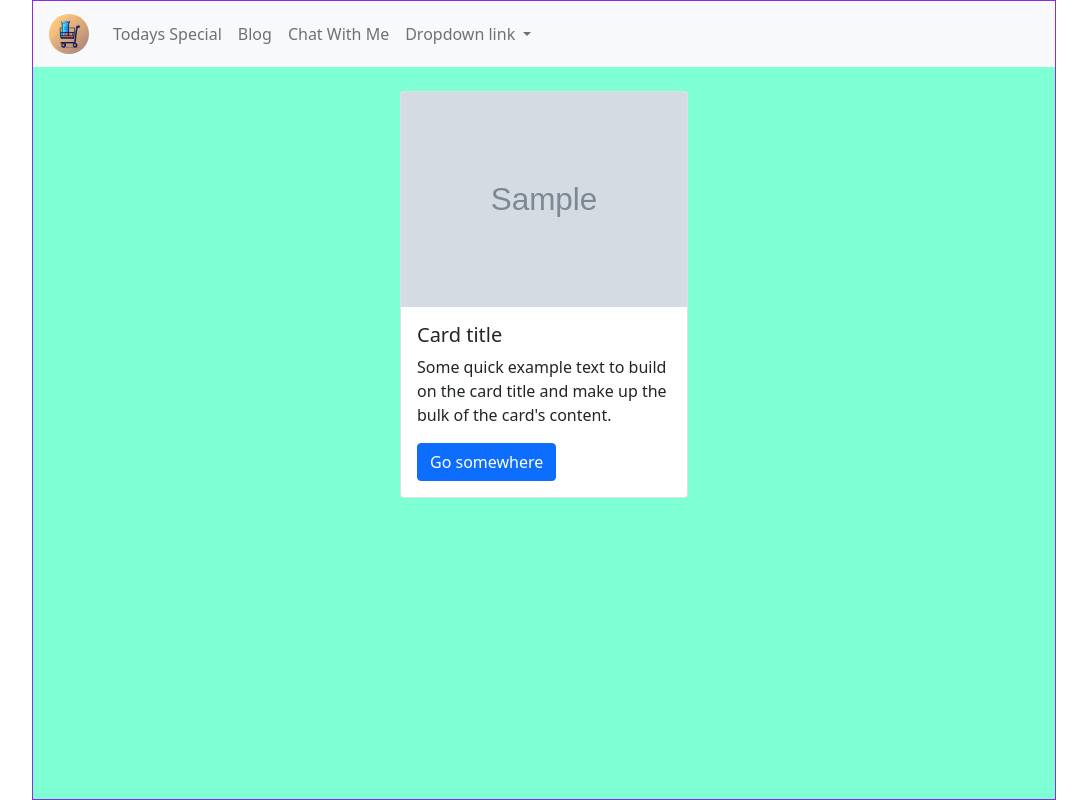
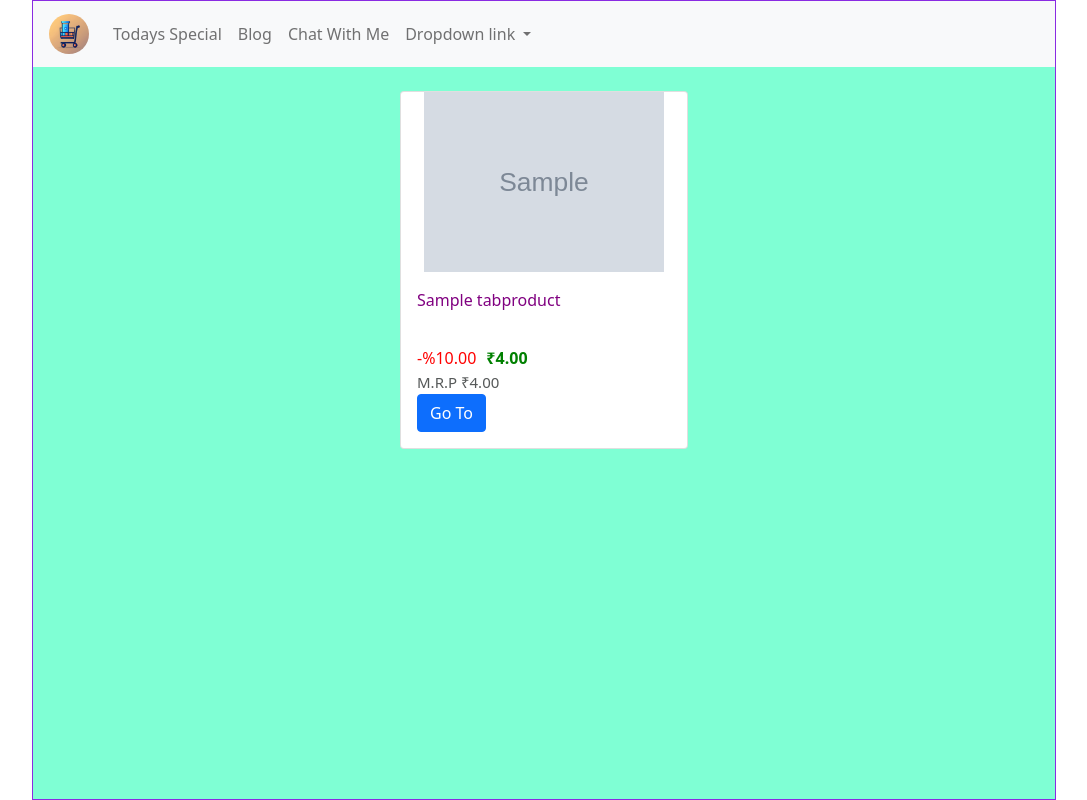
Before and after one commit to Antony-M1/shopscoop, a Django app: page / in a window 1280 px wide. Shown: the whole page, without its empty margins (96-1183 px from the left). Run offline with Django 4.2, Linux system fonts and the light colour scheme; tables that the repository leaves empty hold one stand-in row (Sample ...).

Commit message:
main-page-css-added

```diff
--- a/shop/static/shop/css/home.css
+++ b/shop/static/shop/css/home.css
@@ -34,3 +34,41 @@ body {
     flex-wrap: wrap;
     justify-content: space-evenly;
 }
+
+
+
+#custom-product-card-image {
+    height: 180px;
+    width: 100%;
+    object-fit: contain;
+}
+
+#custom-card-title {
+    height: 50px;
+    overflow: auto;
+    color: purple;
+}
+
+#produc-pricing{
+    display: flex;
+    flex-direction: column;
+}
+
+#product-offer-and-price{
+    display: flex;
+    flex-direction: row;
+    column-gap: 10px;
+}
+
+#product-percentage{
+    color: red;
+}
+
+#product-final-rate{
+    color: green;
+}
+
+#product-actual-rate{
+    color: #565959;
+    font-size: 15px;
+}
--- a/shop/templates/shop/home.html
+++ b/shop/templates/shop/home.html
@@ -24,11 +24,20 @@
             <div id="product-list">
               {% for data in product_data %}
                 <div class="card" style="width: 18rem;">
-                  <img src="{{ MEDIA_URL }}{{ data.image }}" class="card-img-top" alt="Product Image Not Found 🥺">
+                  <img id="custom-product-card-image" src="{{media_url}}{{ data.image }}" class="card-img-top" alt="Product Image Not Found 🥺">
                   <div class="card-body">
-                    <h5 class="card-title">Card title</h5>
-                    <p class="card-text">Some quick example text to build on the card title and make up the bulk of the card's content.</p>
-                    <a href="#" class="btn btn-primary">Go somewhere</a>
+                    <p id="custom-card-title" class="card-title">{{data.name}}</p>
+                    <div id="produc-pricing">
+                      <div id="product-offer-and-price">
+                        <span id="product-percentage">-%{{data.offer_percentage}}</span>
+                        <b id="product-final-rate">₹{{data.final_rate}}</b>
+                      </div>
+                      <div>
+                        <span id="product-actual-rate">M.R.P ₹{{data.actual_rate}}</span>
+                      </div>
+                    </div>
+                    <!-- <p class="card-text">{{data.description}}</p> -->
+                    <a href="{{data.affiliate_link}}" class="btn btn-primary" target="_blank">Go To</a>
                   </div>
                 </div>
               {% endfor %}
--- a/shop/views.py
+++ b/shop/views.py
@@ -1,12 +1,14 @@
 from django.shortcuts import render
 from django.http import HttpResponse
 from .models import Product
+from django.conf import settings
 
 # Create your views here.
 
 def home(request):
     product_details = Product.objects.all()
     context = {
-        'product_data': product_details
+        'product_data': product_details,
+        'media_url': settings.MEDIA_URL
     }
     return render(request, template_name='shop/home.html', status=200, context=context)
```
